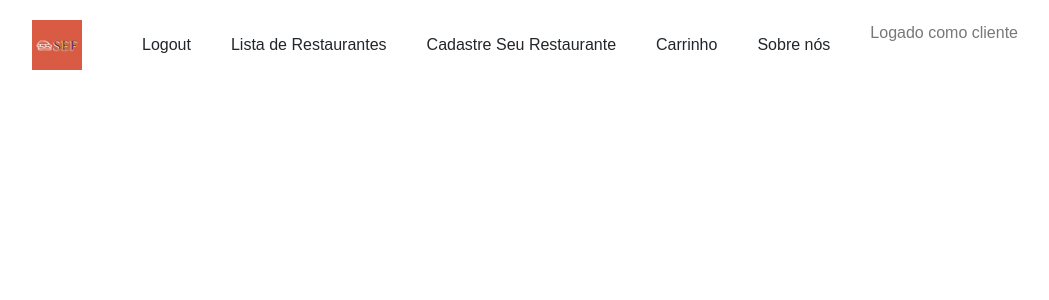
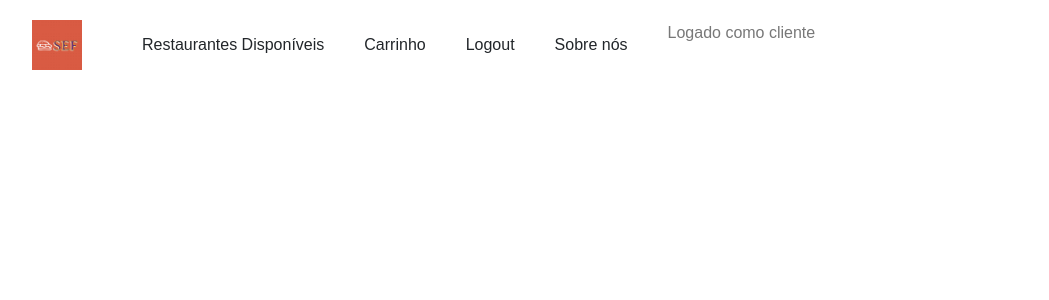
Before and after one commit to GiuliaVerse/Sem-Esperar-em-Filas, a PHP site: page /Components/Header/NavBar/navBar.php in a window 1280 px wide. Shown: the top 300 px of the page, without its empty margins (53-1102 px from the left). Run offline with PHP 8.4, Linux system fonts and the light colour scheme; the visitor is signed in with stand-in values (Sample User, id 1).

Commit message:
Mudanças head (#29)
* Mudanças Iniciais no Index da página

* Mudanças e validações no head e NavBar

* Ajustando e arrumando a decodificacao e o login e cadastro

```diff
--- a/Components/Header/NavBar/navBar.php
+++ b/Components/Header/NavBar/navBar.php
@@ -32,33 +32,45 @@ session_start();
           <img src="../../Images/hamburguer.png" width="50" height="38" alt="SEF home">
         </a>
         <ul class="navbar-list">
-          <?php
+
+
+        <?php
+        // Verifica se o usuário está logado
           if (!isset($_SESSION['login']) || $_SESSION['login'] !== true) {
-          ?>
-          <li class="navbar-item">
-            <a href="../../../Components/userLogin/login.html" target="_top" class="navbar-link" data-nav-link>Login</a>
-          </li>
-          <?php
-          } else {
-          ?>
-          <li class="navbar-item">
+             // gera opções para usuário deslogado // mostra uma informação na saída do navegador
+              echo '<li class="navbar-item">
+                    <a href="../../../Components/userLogin/login.html" target="_top" class="navbar-link" data-nav-link>Login</a>
+                  </li>';
+              echo '
+                  <li class="navbar-item">
+                     <a href="../../../Components/RestaurantRegisterPage/RestauranteRegister.html" target="_top" class="navbar-link" data-nav-link>Cadastre Seu Restaurante</a>
+                  </li>';
+                }
+          else {
+            if( $_SESSION['tipo'] == 'cliente') {
+              echo '<li class="navbar-item">
+                    <a href="../../../Components/RestaurantesBusca/restaurantsPage.php" target="_top" class="navbar-link" data-nav-link>Restaurantes Disponíveis</a>
+                   </li>';
+              echo '<li class="navbar-item">
+                   <a href="../../../Components/CarrinhoDeCompras/cart.html" target="_top" class="navbar-link" data-nav-link>Carrinho</a>
+                    </li>';
+           } else {
+              echo '<li class="navbar-item">
+                    <a href="../../../Components//ProductPage/Products.html" target="_top" class="navbar-link" data-nav-link> Cadastrar Produtos</a>
+                  </li>';
+           }
+
+            echo '<li class="navbar-item">
             <a href="../../../Components/userLogin/logout.php" target="_top" class="navbar-link" data-nav-link>Logout</a>
-          </li>
-          <?php
+
+             </li>';
           }
-          ?>
-          <li class="navbar-item">
-            <a href="../../../Components/RestaurantesBusca/restaurantsPage.php" target="_top" class="navbar-link" data-nav-link> Lista de Restaurantes</a>
-          </li>
-          <li class="navbar-item">
-            <a href="../../../Components/RestaurantRegisterPage/RestauranteRegister.html" target="_top" class="navbar-link" data-nav-link>Cadastre Seu Restaurante</a>
-          </li>
-          <li class="navbar-item">
-            <a href="../../../Components/CarrinhoDeCompras/cart.html" target="_top" class="navbar-link" data-nav-link>Carrinho</a>
-          </li>
+        ?>
+
           <li class="navbar-item">
             <a href="../../../Components/AboutUs/about.html" target="_top"  class="navbar-link" data-nav-link>Sobre nós</a>
           </li>
+
           <?php
           if (isset($_SESSION['tipo'])) {
           ?>
@@ -66,6 +78,7 @@ session_start();
              Logado como <?php echo $_SESSION['tipo']?>
           </li>
           <?php } ?>
+
         </ul>
       </nav>
       <div class="header-action">
--- a/Components/Menu/menu.html
+++ b/Components/Menu/menu.html
@@ -9,7 +9,6 @@
 <body>
 
   <div class="header">
-    <button class="header-button-left" onclick="window.location.href='../ProductPage/Products.html'">Cadastrar Produto</button>
     <h1>Menu//Sprint 2 ---------</h1>
     <a id="Carrinho" href="../CarrinhoDeCompras/cart.html" class="header-button-right">Carrinho</a>
     <br>
--- a/Components/ProductPage/Products.html
+++ b/Components/ProductPage/Products.html
@@ -10,7 +10,7 @@
 </head>
 
 <header>
-    <iframe src="../Header/NavBar/navBar.php" width="100%" height="100"></iframe>
+    <iframe src="../../Header/NavBar/navBar.php" width="100%" height="100"></iframe>
 </header>
 
 <body>
--- a/Components/RestaurantRegisterPage/registro.js
+++ b/Components/RestaurantRegisterPage/registro.js
@@ -113,6 +113,7 @@ function validateRegistration() {
 
                 // Reseta o formulário após o registro bem-sucedido
                 form.reset();
+                goBack();
             } else {
                 // Exibe uma mensagem de erro com base na resposta do servidor
                 alert('Erro: ' + response.message);
@@ -130,5 +131,5 @@ function validateRegistration() {
 // Função responsável por redirecionar o usuário de volta para a página de login
 function goBack() {
     // Redireciona o usuário para a página de login do restaurante
-    window.location.href = "../RestaurantLogin/RestaurantLogin.html";
+    window.location.href = "../userLogin/login.html";
 }
--- a/Components/userLogin/login.js
+++ b/Components/userLogin/login.js
@@ -31,7 +31,7 @@ function validarLogin() {
                 window.location.href = "../../index.php"; // Redireciona para a página inicial
             } else {
                 // Se não autenticado, exibe uma mensagem de erro no elemento com id "mensagem"
-                document.getElementById("mensagem").innerText = "Usuário não cadastrado.";
+                alert('Usuário ou senha inválidos!');
             }
         })
         .catch((error) => {
```
Also changed, not shown: Components/userLogin/login.php (+5 -2 lines).
